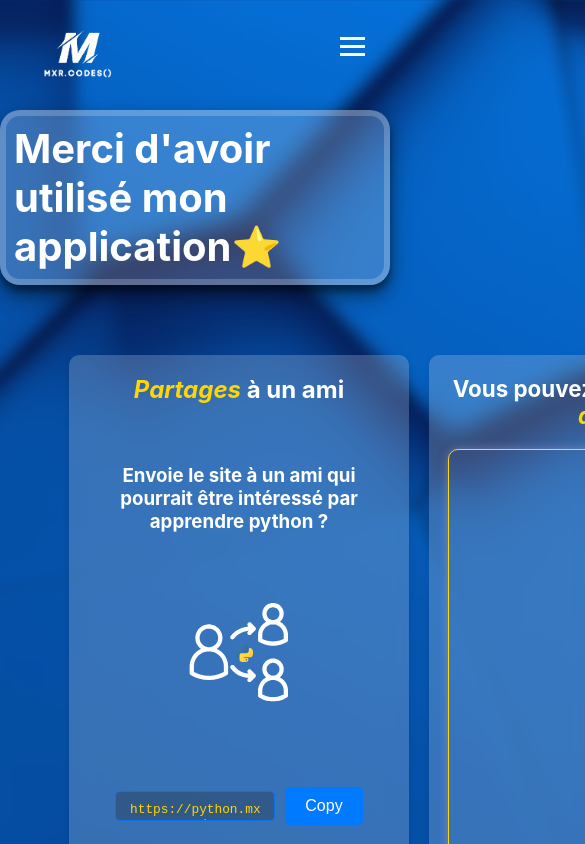
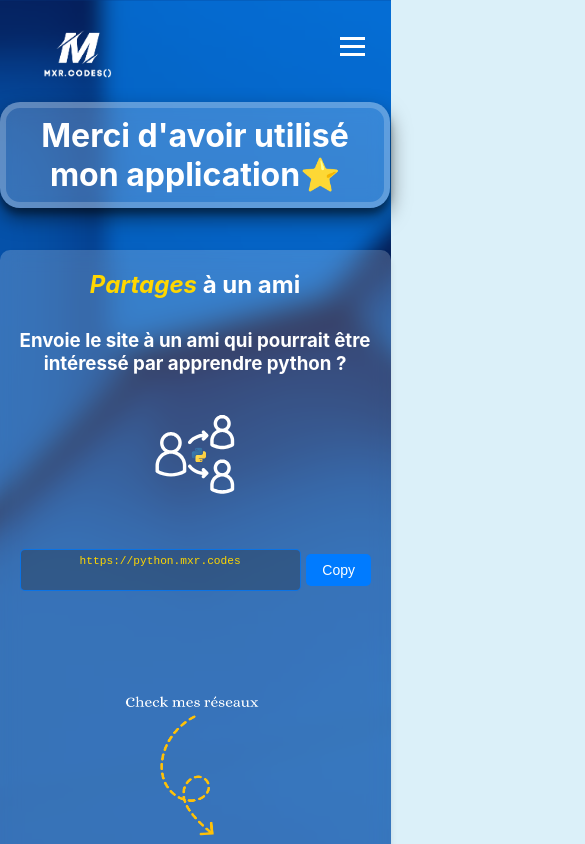
Before and after one commit to mamour-dx/learn-python-website, a React (Vite) app: page /support-me in a window 390 px wide. Shown: the top 844 px of the page, 585 px wide, since content can reach past the window. Built offline with nearby package versions, Linux system fonts and the light colour scheme.

Commit message:
updating home links

```diff
--- a/src/pages/Home/Home.jsx
+++ b/src/pages/Home/Home.jsx
@@ -1,18 +1,24 @@
-// src/pages/Home.js
 import React from 'react';
+import { useNavigate } from 'react-router-dom';
 import './Home.css';
 import HomeImg from '../../assets/home.png';
 
 const Home = () => {
+  const navigate = useNavigate();
+
+  const handleButtonClick = (pageIndex) => {
+    navigate(pageIndex);
+  };
+
   return (
     <div className="home">
       <section className="welcome-section glass">
         <h1>Welcome to the <span className='python-text'>Python</span> Quiz Website!</h1>
         <img src={HomeImg} alt="Python Quiz" />
-        <p>Test Your Knowledge with Interactive Quizzes</p>
+        <p>Testes tes connaissances avec des quizs interactifs</p>
         <div className="cta-buttons">
-          <button className="cta-button">Get Started</button>
-          <button className="cta-button">Learn More</button>
+          <button className="cta-button" onClick={() => handleButtonClick('/quiz')}>Get Started</button>
+          <button className="cta-button" onClick={() => handleButtonClick('/community')}>Learn More</button>
         </div>
       </section>
 
@@ -31,19 +37,20 @@ const Home = () => {
       <section className="section">
         <h2>Top Quizzes</h2>
         <p>Check out our most popular quizzes to test and improve your Python skills.</p>
-        <button className="cta-button">Start Quiz</button>
+        <button className="cta-button" onClick={() => handleButtonClick('/quiz')}>Start Quiz</button>
       </section>
       <section className="section community-section">
         <h2>Join the Community</h2>
         <p>Connect with other Python enthusiasts, share knowledge, and get support.</p>
-        <button className="cta-button">Join Now</button>
+        <button className="cta-button"><a href='https://discord.com/invite/ZSGzxgDrkP' target='_blank'>Join Now</a></button>
       </section>
       <section className="section">
         <h2>Resources</h2>
         <p>Explore our resources including articles, tutorials, and free downloadable content.</p>
-        <button className="cta-button">Cheat Sheets</button>
+        <button className="cta-button"><a href="https://store.mxr.codes" target='_blank'>Cheat Sheets</a></button>
       </section>
     </div>
   );
 };
+
 export default Home;
--- a/src/pages/SupportMe/SupportMe.css
+++ b/src/pages/SupportMe/SupportMe.css
@@ -144,3 +144,63 @@ h1 {
 .share {
     margin-top: 0;
 }
+/* src/pages/mediaqueries.css */
+
+/* For tablets and below */
+@media (max-width: 1024px) {
+    .support-content {
+      flex-direction: column;
+      align-items: center;
+      width: 90%;
+    }
+
+    .Share, .donate {
+      width: 100%;
+      margin-bottom: 20px;
+    }
+
+    .share-url-textarea {
+      width: calc(100% - 80px);
+    }
+
+    .socials {
+      width: 180px;
+      height: 180px;
+    }
+
+    .share-img {
+      width: 80px;
+      height: 80px;
+    }
+  }
+
+  /* For mobile devices */
+  @media (max-width: 768px) {
+    h1 {
+      font-size: 2em;
+      text-align: center;
+      margin-bottom: 1em;
+    }
+
+    .share-url-textarea {
+      width: calc(100% - 70px);
+      font-size: 0.7rem;
+      height: 30px;
+      padding: 5px;
+      margin-right: 5px;
+    }
+
+    .copy-button {
+      padding: 8px 16px;
+      font-size: 14px;
+    }
+
+    .Share > * {
+      margin-bottom: 30px;
+    }
+
+    .socials {
+      width: 150px;
+      height: 150px;
+    }
+    }
```
